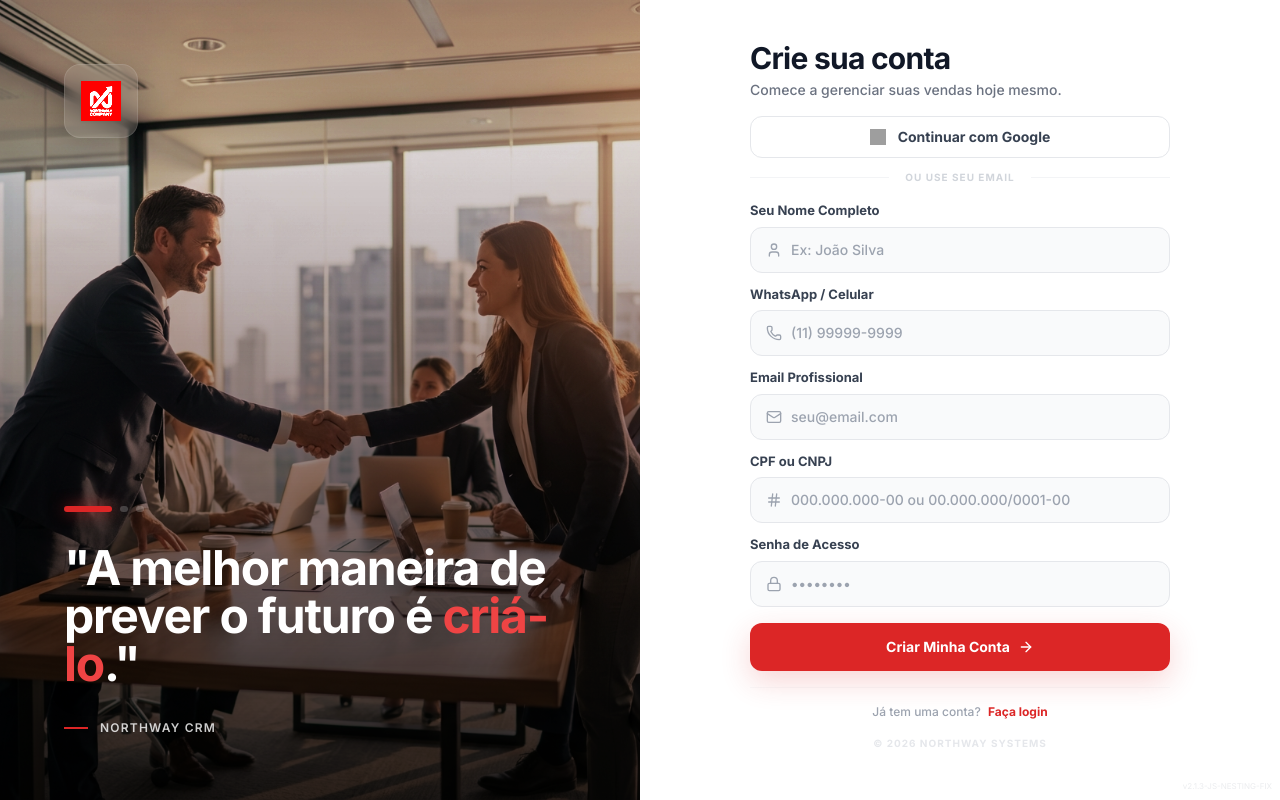
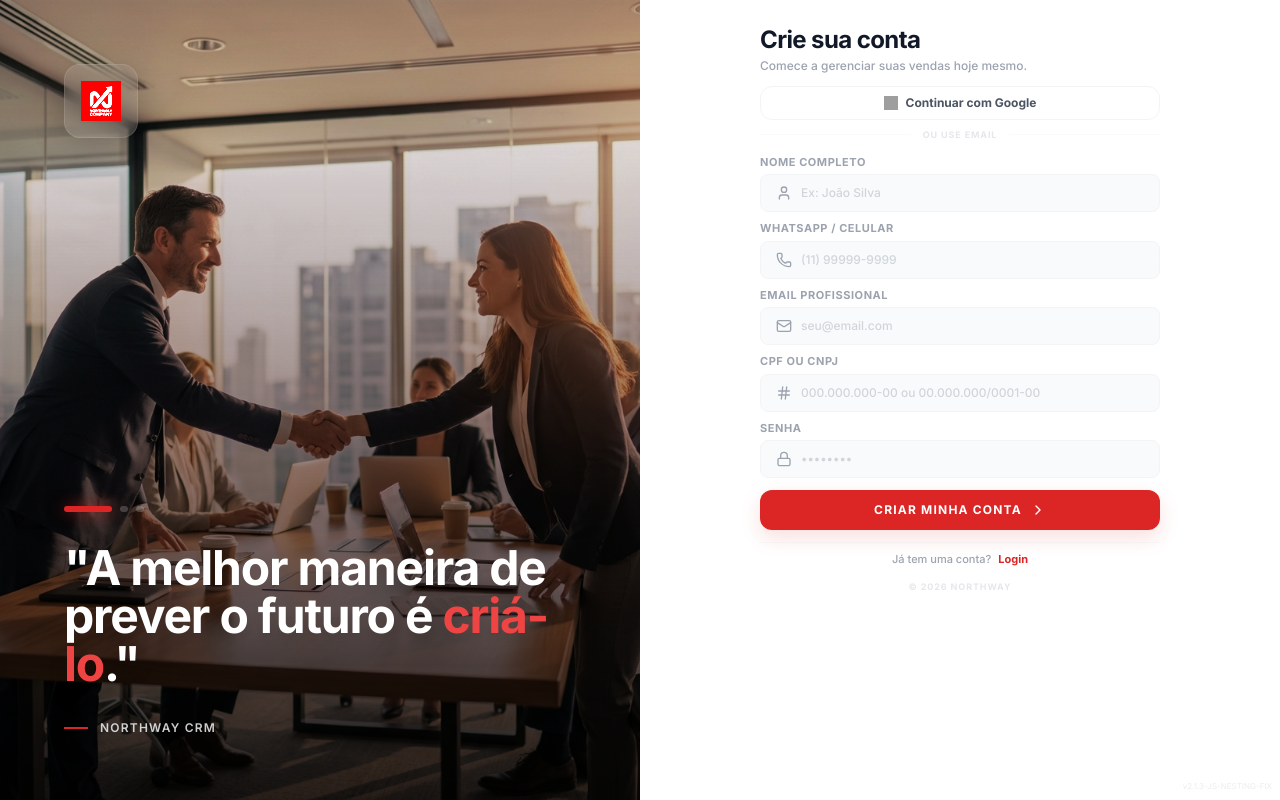
Before and after one commit to marcioholm/NorthWay-2.0, a Flask app: page /register in a window 1280 px wide. Run offline with Flask 3, Linux system fonts and the light colour scheme; some libraries are stand-ins or nearby versions; grey boxes are pictures that could not be loaded.

Commit message:
style: ultra-compact registration layout for single-view experience

```diff
--- a/northway_crm/templates/register.html
+++ b/northway_crm/templates/register.html
@@ -45,52 +45,51 @@
     </div>
 
     <!-- Right Side: Register Form (Clean White & Red) -->
-    <div class="w-full lg:w-1/2 flex flex-col items-center bg-white relative overflow-y-auto px-8 py-6 lg:py-10">
-        <div class="w-full max-w-[420px] space-y-4 relative z-10">
+    <div class="w-full lg:w-1/2 flex flex-col items-center bg-white relative overflow-y-auto px-8 py-3 lg:py-6">
+        <div class="w-full max-w-[400px] space-y-3 relative z-10">
 
             <!-- Header -->
             <div class="text-center lg:text-left">
                 <!-- Mobile Logo -->
-                <div class="flex justify-center lg:justify-start lg:hidden mb-6">
-                    <img src="{{ url_for('static', filename='images/logo.png') }}" alt="NorthWay" class="h-8 w-auto">
+                <div class="flex justify-center lg:justify-start lg:hidden mb-4">
+                    <img src="{{ url_for('static', filename='images/logo.png') }}" alt="NorthWay" class="h-6 w-auto">
                 </div>
-
-                <h1 class="text-3xl font-bold tracking-tight text-gray-900 mb-1">Crie sua conta</h1>
-                <p class="text-sm text-gray-500 font-medium">Comece a gerenciar suas vendas hoje mesmo.</p>
+                <h1 class="text-2xl font-black tracking-tight text-gray-900 mb-0.5">Crie sua conta</h1>
+                <p class="text-xs text-gray-400 font-medium">Comece a gerenciar suas vendas hoje mesmo.</p>
             </div>
 
             <!-- Social Login -->
-            <div class="space-y-3">
+            <div class="space-y-2">
                 <a href="{{ url_for('auth.google_login') }}"
-                    class="w-full flex items-center justify-center gap-3 px-4 py-2.5 border border-gray-200 rounded-xl hover:bg-gray-50 transition-all font-bold text-gray-700 text-sm">
-                    <img src="https://www.gstatic.com/firebasejs/ui/2.0.0/images/auth/google.svg" class="w-4 h-4"
+                    class="w-full flex items-center justify-center gap-2 px-4 py-2 border border-gray-100 rounded-xl hover:bg-gray-50 transition-all font-bold text-gray-600 text-xs">
+                    <img src="https://www.gstatic.com/firebasejs/ui/2.0.0/images/auth/google.svg" class="w-3.5 h-3.5"
                         alt="Google">
                     Continuar com Google
                 </a>
 
                 <div class="relative flex items-center justify-center">
-                    <div class="flex-grow border-t border-gray-100"></div>
-                    <span class="px-4 text-[10px] font-bold text-gray-300 uppercase tracking-widest bg-white">Ou use seu
+                    <div class="flex-grow border-t border-gray-50"></div>
+                    <span class="px-3 text-[9px] font-black text-gray-200 uppercase tracking-widest bg-white">Ou use
                         email</span>
-                    <div class="flex-grow border-t border-gray-100"></div>
+                    <div class="flex-grow border-t border-gray-50"></div>
                 </div>
             </div>
 
-            <form class="space-y-4" action="{{ url_for('auth.register') }}" method="POST">
+            <form class="space-y-3" action="{{ url_for('auth.register') }}" method="POST">
 
-                <div class="space-y-3">
+                <div class="space-y-2">
                     <!-- Name -->
                     <div class="group">
                         <label for="name"
-                            class="block text-[13px] font-bold text-gray-700 mb-1.5 group-focus-within:text-red-600 transition-colors">Seu
-                            Nome Completo</label>
-                        <div class="relative transition-all duration-300 transform group-focus-within:-translate-y-1">
+                            class="block text-[11px] font-black text-gray-400 uppercase tracking-wider mb-1 group-focus-within:text-red-500 transition-colors">Nome
+                            Completo</label>
+                        <div class="relative transition-all duration-200 transform group-focus-within:-translate-y-0.5">
                             <div class="absolute inset-y-0 left-0 pl-4 flex items-center pointer-events-none">
                                 <i data-lucide="user"
-                                    class="h-4 w-4 text-gray-400 group-focus-within:text-red-600 transition-colors"></i>
+                                    class="h-4 w-4 text-gray-400 group-focus-within:text-red-500 transition-colors"></i>
                             </div>
                             <input id="name" name="name" type="text" required
-                                class="block w-full pl-10 pr-4 py-3 bg-gray-50 border border-gray-200 rounded-xl focus:outline-none focus:ring-4 focus:ring-red-50 focus:border-red-500 text-gray-900 placeholder-gray-400 transition-all font-medium text-sm"
+                                class="block w-full pl-10 pr-4 py-2.5 bg-gray-50 border border-gray-100 rounded-lg focus:outline-none focus:ring-2 focus:ring-red-50 focus:border-red-500 text-gray-900 placeholder-gray-300 transition-all font-medium text-xs"
                                 placeholder="Ex: João Silva">
                         </div>
                     </div>
@@ -98,15 +97,15 @@
                     <!-- Phone -->
                     <div class="group">
                         <label for="phone"
-                            class="block text-[13px] font-bold text-gray-700 mb-1.5 group-focus-within:text-red-600 transition-colors">WhatsApp
+                            class="block text-[11px] font-black text-gray-400 uppercase tracking-wider mb-1 group-focus-within:text-red-500 transition-colors">WhatsApp
                             / Celular</label>
-                        <div class="relative transition-all duration-300 transform group-focus-within:-translate-y-1">
+                        <div class="relative transition-all duration-200 transform group-focus-within:-translate-y-0.5">
                             <div class="absolute inset-y-0 left-0 pl-4 flex items-center pointer-events-none">
                                 <i data-lucide="phone"
-                                    class="h-4 w-4 text-gray-400 group-focus-within:text-red-600 transition-colors"></i>
+                                    class="h-4 w-4 text-gray-400 group-focus-within:text-red-500 transition-colors"></i>
                             </div>
                             <input id="phone" name="phone" type="tel" required
-                                class="block w-full pl-10 pr-4 py-3 bg-gray-50 border border-gray-200 rounded-xl focus:outline-none focus:ring-4 focus:ring-red-50 focus:border-red-500 text-gray-900 placeholder-gray-400 transition-all font-medium text-sm"
+                                class="block w-full pl-10 pr-4 py-2.5 bg-gray-50 border border-gray-100 rounded-lg focus:outline-none focus:ring-2 focus:ring-red-50 focus:border-red-500 text-gray-900 placeholder-gray-300 transition-all font-medium text-xs"
                                 placeholder="(11) 99999-9999">
                         </div>
                     </div>
@@ -114,15 +113,15 @@
                     <!-- Email -->
                     <div class="group">
                         <label for="email"
-                            class="block text-[13px] font-bold text-gray-700 mb-1.5 group-focus-within:text-red-600 transition-colors">Email
+                            class="block text-[11px] font-black text-gray-400 uppercase tracking-wider mb-1 group-focus-within:text-red-500 transition-colors">Email
                             Profissional</label>
-                        <div class="relative transition-all duration-300 transform group-focus-within:-translate-y-1">
+                        <div class="relative transition-all duration-200 transform group-focus-within:-translate-y-0.5">
                             <div class="absolute inset-y-0 left-0 pl-4 flex items-center pointer-events-none">
                                 <i data-lucide="mail"
-                                    class="h-4 w-4 text-gray-400 group-focus-within:text-red-600 transition-colors"></i>
+                                    class="h-4 w-4 text-gray-400 group-focus-within:text-red-500 transition-colors"></i>
                             </div>
                             <input id="email" name="email" type="email" autocomplete="email" required
-                                class="block w-full pl-10 pr-4 py-3 bg-gray-50 border border-gray-200 rounded-xl focus:outline-none focus:ring-4 focus:ring-red-50 focus:border-red-500 text-gray-900 placeholder-gray-400 transition-all font-medium text-sm"
+                                class="block w-full pl-10 pr-4 py-2.5 bg-gray-50 border border-gray-100 rounded-lg focus:outline-none focus:ring-2 focus:ring-red-50 focus:border-red-500 text-gray-900 placeholder-gray-300 transition-all font-medium text-xs"
                                 placeholder="seu@email.com">
                         </div>
                     </div>
@@ -130,15 +129,15 @@
                     <!-- CPF/CNPJ -->
                     <div class="group">
                         <label for="cpf_cnpj"
-                            class="block text-[13px] font-bold text-gray-700 mb-1.5 group-focus-within:text-red-600 transition-colors">CPF
+                            class="block text-[11px] font-black text-gray-400 uppercase tracking-wider mb-1 group-focus-within:text-red-500 transition-colors">CPF
                             ou CNPJ</label>
-                        <div class="relative transition-all duration-300 transform group-focus-within:-translate-y-1">
+                        <div class="relative transition-all duration-200 transform group-focus-within:-translate-y-0.5">
                             <div class="absolute inset-y-0 left-0 pl-4 flex items-center pointer-events-none">
                                 <i data-lucide="hash"
-                                    class="h-4 w-4 text-gray-400 group-focus-within:text-red-600 transition-colors"></i>
+                                    class="h-4 w-4 text-gray-400 group-focus-within:text-red-500 transition-colors"></i>
                             </div>
                             <input id="cpf_cnpj" name="cpf_cnpj" type="text" required
-                                class="block w-full pl-10 pr-4 py-3 bg-gray-50 border border-gray-200 rounded-xl focus:outline-none focus:ring-4 focus:ring-red-50 focus:border-red-500 text-gray-900 placeholder-gray-400 transition-all font-medium text-sm"
+                                class="block w-full pl-10 pr-4 py-2.5 bg-gray-50 border border-gray-100 rounded-lg focus:outline-none focus:ring-2 focus:ring-red-50 focus:border-red-500 text-gray-900 placeholder-gray-300 transition-all font-medium text-xs"
                                 placeholder="000.000.000-00 ou 00.000.000/0001-00">
                         </div>
                     </div>
@@ -146,39 +145,38 @@
                     <!-- Password -->
                     <div class="group">
                         <label for="password"
-                            class="block text-[13px] font-bold text-gray-700 mb-1.5 group-focus-within:text-red-600 transition-colors">Senha
-                            de Acesso</label>
-                        <div class="relative transition-all duration-300 transform group-focus-within:-translate-y-1">
+                            class="block text-[11px] font-black text-gray-400 uppercase tracking-wider mb-1 group-focus-within:text-red-500 transition-colors">Senha</label>
+                        <div class="relative transition-all duration-200 transform group-focus-within:-translate-y-0.5">
                             <div class="absolute inset-y-0 left-0 pl-4 flex items-center pointer-events-none">
                                 <i data-lucide="lock"
-                                    class="h-4 w-4 text-gray-400 group-focus-within:text-red-600 transition-colors"></i>
+                                    class="h-4 w-4 text-gray-400 group-focus-within:text-red-500 transition-colors"></i>
                             </div>
                             <input id="password" name="password" type="password" autocomplete="new-password" required
-                                class="block w-full pl-10 pr-4 py-3 bg-gray-50 border border-gray-200 rounded-xl focus:outline-none focus:ring-4 focus:ring-red-50 focus:border-red-500 text-gray-900 placeholder-gray-400 transition-all font-medium text-sm"
+                                class="block w-full pl-10 pr-4 py-2.5 bg-gray-50 border border-gray-100 rounded-lg focus:outline-none focus:ring-2 focus:ring-red-50 focus:border-red-500 text-gray-900 placeholder-gray-300 transition-all font-medium text-xs"
                                 placeholder="••••••••" minlength="6">
                         </div>
                     </div>
                 </div>
 
                 <button type="submit"
-                    class="w-full flex justify-center items-center py-3.5 px-4 rounded-xl shadow-[0_10px_30px_rgba(220,38,38,0.20)] text-sm font-bold text-white bg-red-600 hover:bg-red-700 focus:outline-none focus:ring-4 focus:ring-red-100 transition-all transform hover:-translate-y-1 active:scale-95">
+                    class="w-full flex justify-center items-center py-3 px-4 rounded-xl shadow-[0_8px_20px_rgba(220,38,38,0.15)] text-xs font-black uppercase tracking-widest text-white bg-red-600 hover:bg-red-700 focus:outline-none focus:ring-2 focus:ring-red-50 transition-all transform hover:-translate-y-0.5 active:scale-95">
                     Criar Minha Conta
-                    <i data-lucide="arrow-right" class="ml-2 w-4 h-4"></i>
+                    <i data-lucide="chevron-right" class="ml-2 w-4 h-4"></i>
                 </button>
 
-                <div class="mt-4 pt-4 text-center border-t border-gray-50">
-                    <p class="text-xs text-gray-400 font-medium">
+                <div class="mt-2 pt-2 text-center border-t border-gray-50">
+                    <p class="text-[11px] text-gray-400 font-medium">
                         Já tem uma conta?
                         <a href="{{ url_for('auth.login') }}"
-                            class="font-bold text-red-600 hover:text-red-800 transition-colors cursor-pointer ml-1 inline-flex items-center group">
-                            Faça login
+                            class="font-black text-red-600 hover:text-red-800 transition-colors cursor-pointer ml-1 inline-flex items-center group">
+                            Login
                         </a>
                     </p>
                 </div>
             </form>
 
-            <p class="text-center text-[10px] text-gray-200 uppercase tracking-widest mt-6 font-bold">
-                &copy; 2026 NorthWay Systems
+            <p class="text-center text-[9px] text-gray-200 uppercase tracking-widest mt-2 font-bold">
+                &copy; 2026 NorthWay
             </p>
         </div>
     </div>
```
